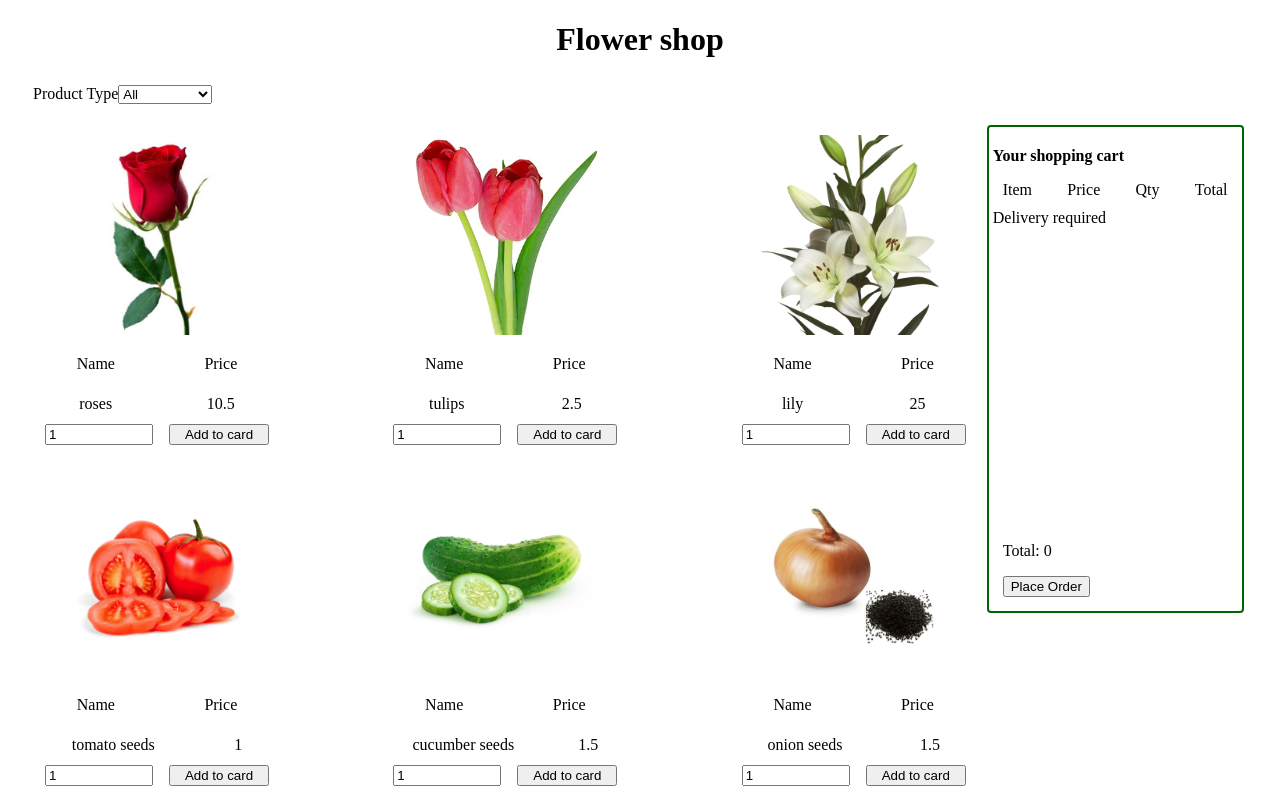
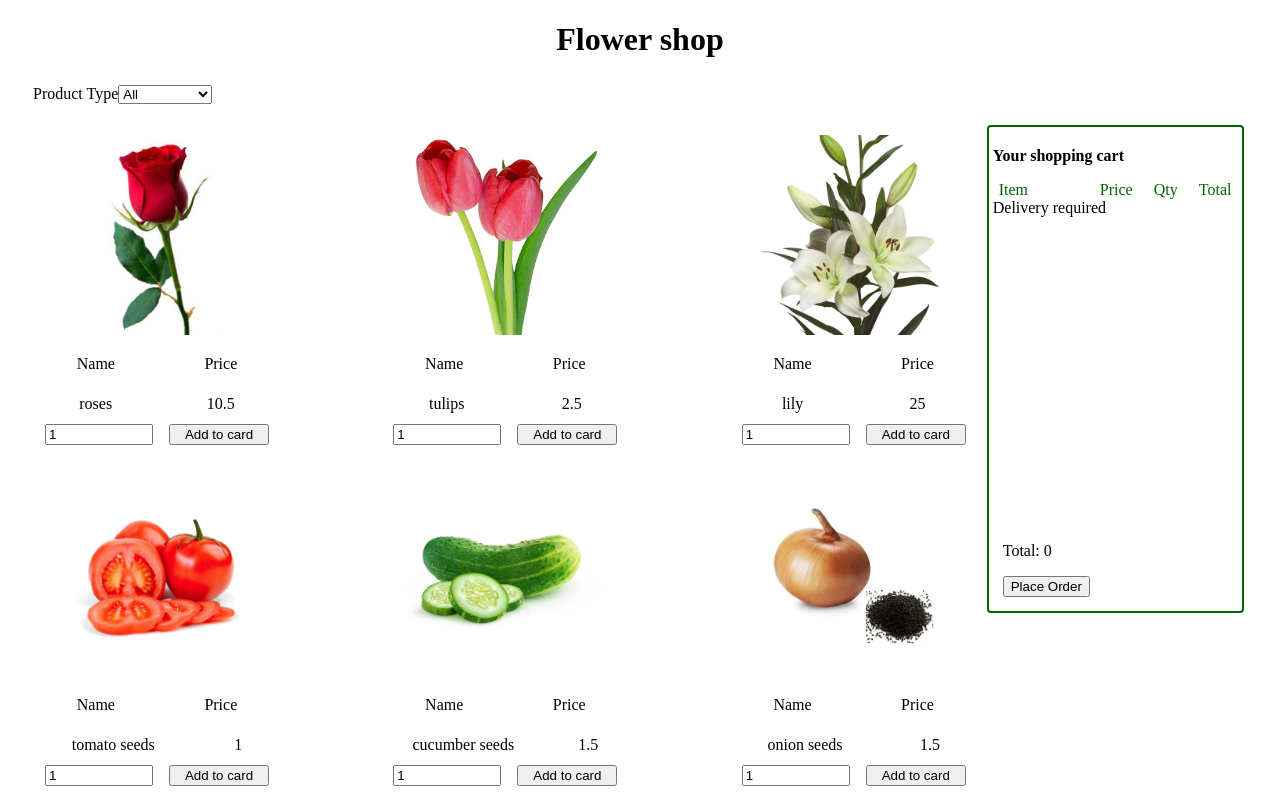
Before and after one commit to OlenaPotiatynyk/flowershop_OOP, an Angular app: page / in a window 1280 px wide. Shown: the top 800 px of the page. Built offline with nearby package versions, Linux system fonts and the light colour scheme.

Commit message:
fix cart design

```diff
--- a/src/app/cart/cart-item/cart-item.component.css
+++ b/src/app/cart/cart-item/cart-item.component.css
@@ -1,5 +1,13 @@
 .item {
   display: flex;
   justify-content: space-between;
-  margin: 10px;
+  margin: 10px 0;
 }
+
+.item div {
+  margin: 0 6px;
+}
+
+.item_name {
+  width: 80px;
+}
--- a/src/app/cart/cart.component.css
+++ b/src/app/cart/cart.component.css
@@ -10,7 +10,15 @@
 .item_header {
   display: flex;
   justify-content: space-between;
-  margin: 10px;
+  color: darkgreen;
+}
+
+.item_header div {
+  margin: 0 6px;
+}
+
+.item_name {
+  width: 80px;
 }
 
 .cart_footer {
--- a/src/app/cart/cart.component.html
+++ b/src/app/cart/cart.component.html
@@ -2,7 +2,7 @@
   <p><b>Your shopping cart</b></p>
 
   <div class="item_header">
-    <div>Item</div>
+    <div class="item_name">Item</div>
     <div>Price</div>
     <div>Qty</div>
     <div>Total</div>
```
